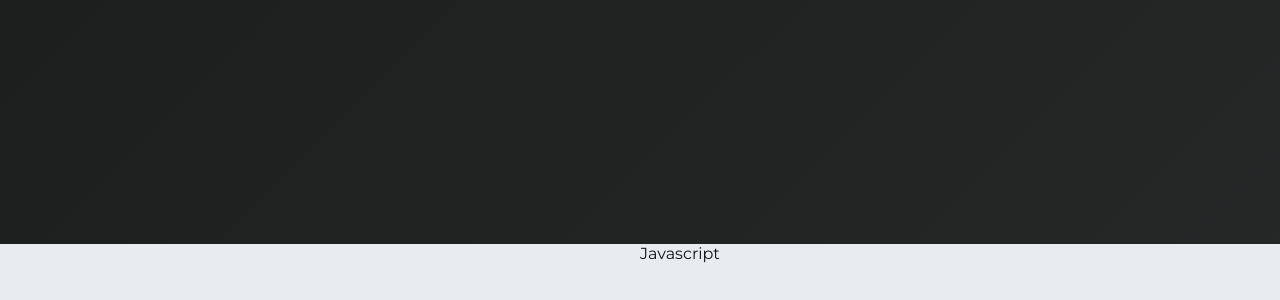
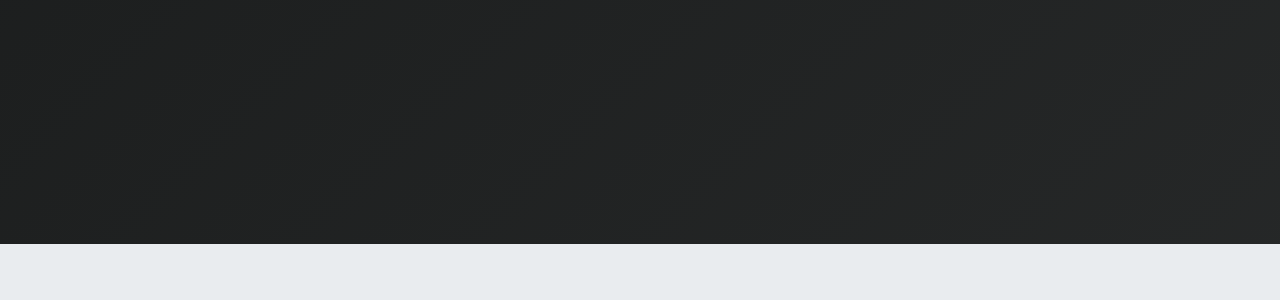
Before and after one commit to kapantzak/portfolio, a Next.js app: page / in a window 1280 px wide. Shown: the part 1728-2028 px from the top of the page. Built offline with nearby package versions, Linux system fonts and the light colour scheme.

Commit message:
Add technologies

```diff
--- a/components/SectionAbout.js
+++ b/components/SectionAbout.js
@@ -15,6 +15,10 @@ const SectionAbout = () => {
 
   const quoteProgress = adjustProgress(0, 0.1, progress);
   const separatorProgress = adjustProgress(0, 0.2, progress);
+  const jsProgress = adjustProgress(0.2, 0.3, progress);
+  const reactProgress = adjustProgress(0.3, 0.4, progress);
+  const nextProgress = adjustProgress(0.4, 0.5, progress);
+  const htmlProgress = adjustProgress(0.5, 0.6, progress);
 
   return (
     <section ref={wrapperRef} className={styles.wrapper}>
@@ -35,7 +39,38 @@ const SectionAbout = () => {
           style={{ top: `${100 - separatorProgress * 100}%` }}
         />
         <div className={styles.rightWrapper}>
-          <div className={styles.firstColumn}>Javascript</div>
+          <div
+            className={styles.techWrapper}
+            style={{
+              transform: `translateX(-${100 - jsProgress * 100}%)`,
+            }}
+          >
+            JAVASCRIPT
+          </div>
+          <div
+            className={styles.techWrapper}
+            style={{
+              transform: `translateX(-${100 - reactProgress * 100}%)`,
+            }}
+          >
+            REACT
+          </div>
+          <div
+            className={styles.techWrapper}
+            style={{
+              transform: `translateX(-${100 - nextProgress * 100}%)`,
+            }}
+          >
+            NEXTJS
+          </div>
+          <div
+            className={styles.techWrapper}
+            style={{
+              transform: `translateX(-${100 - htmlProgress * 100}%)`,
+            }}
+          >
+            HTML &amp; CSS
+          </div>
         </div>
       </div>
       <div style={{ height: "15000px" }}></div>
--- a/styles/SectionAbout.module.scss
+++ b/styles/SectionAbout.module.scss
@@ -26,7 +26,7 @@
 }
 
 .quote {
-    font-size: 3rem;
+    font-size: 3.5rem;
     font-weight: 400;
     padding: 0 5vw;
 }
@@ -39,3 +39,23 @@
     bottom: 0;
     background-color: $black;
 }
+
+.rightWrapper {
+    display: flex;
+    flex-direction: column;
+    flex-grow: 1;
+    align-items: center;
+    justify-content: center;
+    overflow: hidden;
+}
+
+.techWrapper {
+    width: 100%;
+    padding: 2rem 0;
+    font-size: 3.5rem;
+    font-weight: 600;
+    text-align: center;
+    background-color: $black;
+    color: $white;
+    overflow: hidden;
+}
```
